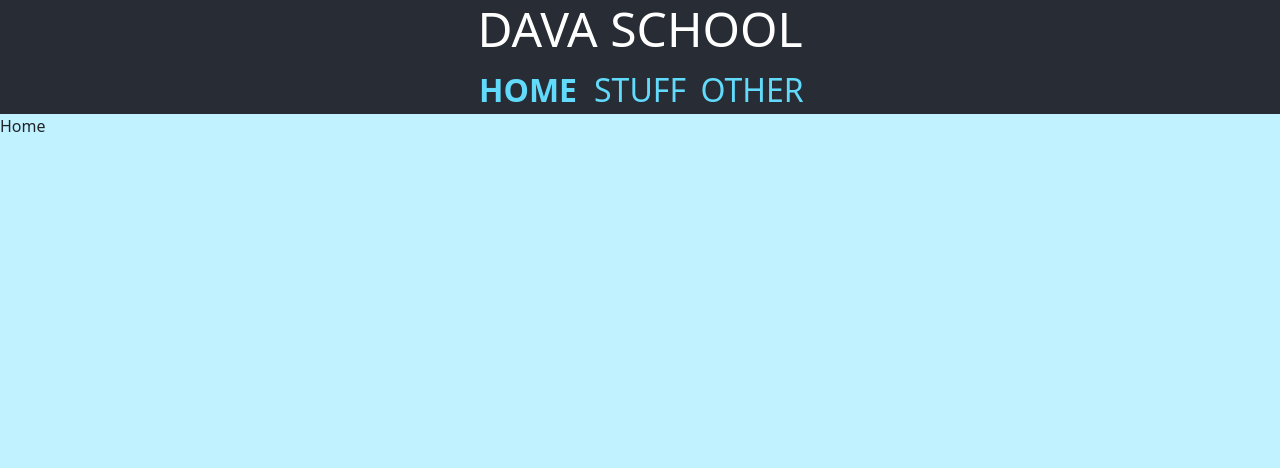
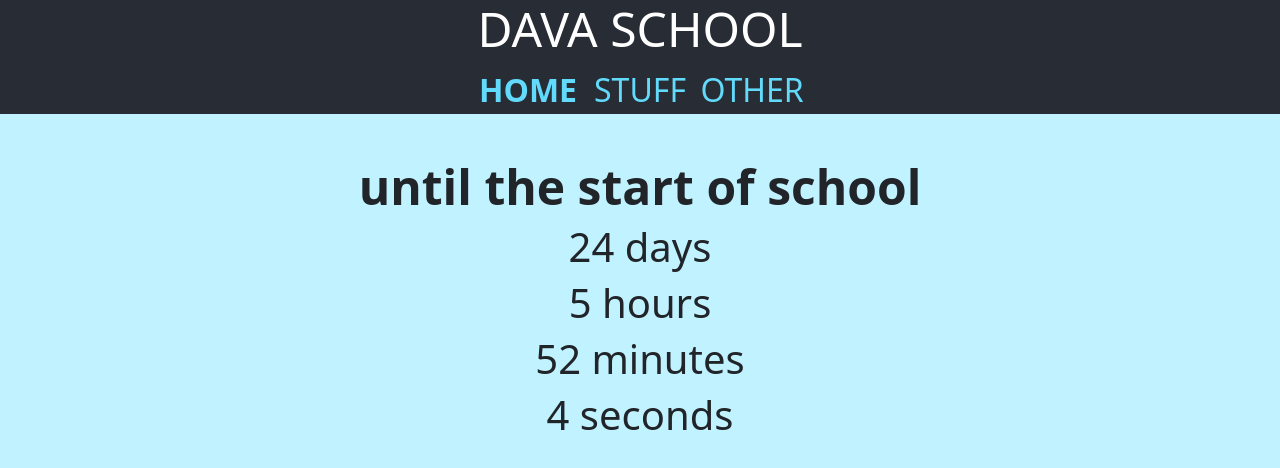
Before and after one commit to NovikovM18/dava-scholl, a React (Create React App) app: page / in a window 1280 px wide. Shown: the top 468 px of the page. Built offline with nearby package versions, Linux system fonts and the light colour scheme; no server answers.

Commit message:
added home page

```diff
--- a/src/index.scss
+++ b/src/index.scss
@@ -23,6 +23,19 @@ p, h1, h2, h3 {
     font-size: 2rem;
     font-weight: bold;
     color: #282c34;
+  }
+}
+
+.home {
+  display: flex;
+  flex-direction: column;
+  align-items: center;
+  justify-content: center;
+
+  &_title {
+    font-size: 3rem;
+    font-weight: bold;
+    text-align: center;
   }
 }
 
--- a/src/pages/Home.jsx
+++ b/src/pages/Home.jsx
@@ -1,7 +1,44 @@
-import React from 'react'
+import React, { useEffect, useState } from "react";
+
 
 export default function Home() {
+  const [days, setDays] = useState('00');
+  const [hours, setHours] = useState('00');
+  const [minutes, setMinutes] = useState('00');
+  const [seconds, setSeconds] = useState('00');
+
+  useEffect(() => {
+    const interval = setInterval(updateTimer, 1000);
+    return () => {
+      clearInterval(interval);
+    }
+  }, [])
+
+
+  const updateTimer = () => {
+    const now = new Date();
+    const targetDate = new Date(now.getFullYear(), 8, 1);
+    const diff = targetDate - now;
+    if (diff <= 0) {
+      return;
+    };
+    const daysF = Math.floor(diff / (1000 * 60 * 60 * 24));
+    const hoursF = Math.floor((diff % (1000 * 60 * 60 * 24)) / (1000 * 60 * 60));
+    const minutesF = Math.floor((diff % (1000 * 60 * 60)) / (1000 * 60));
+    const secondsF = Math.floor((diff % (1000 * 60)) / 1000);
+    setDays(daysF);
+    setHours(hoursF);
+    setMinutes(minutesF);
+    setSeconds(secondsF);
+  }
+
   return (
-    <div>Home</div>
+    <div className="page home">
+      <h1 className="home_title">until the start of school</h1>
+      <h1 className="home_time">{ days } days</h1>
+      <h1 className="home_time">{ hours } hours</h1>
+      <h1 className="home_time">{ minutes } minutes</h1>
+      <h1 className="home_time">{ seconds } seconds</h1>
+    </div>
   )
 }
```
